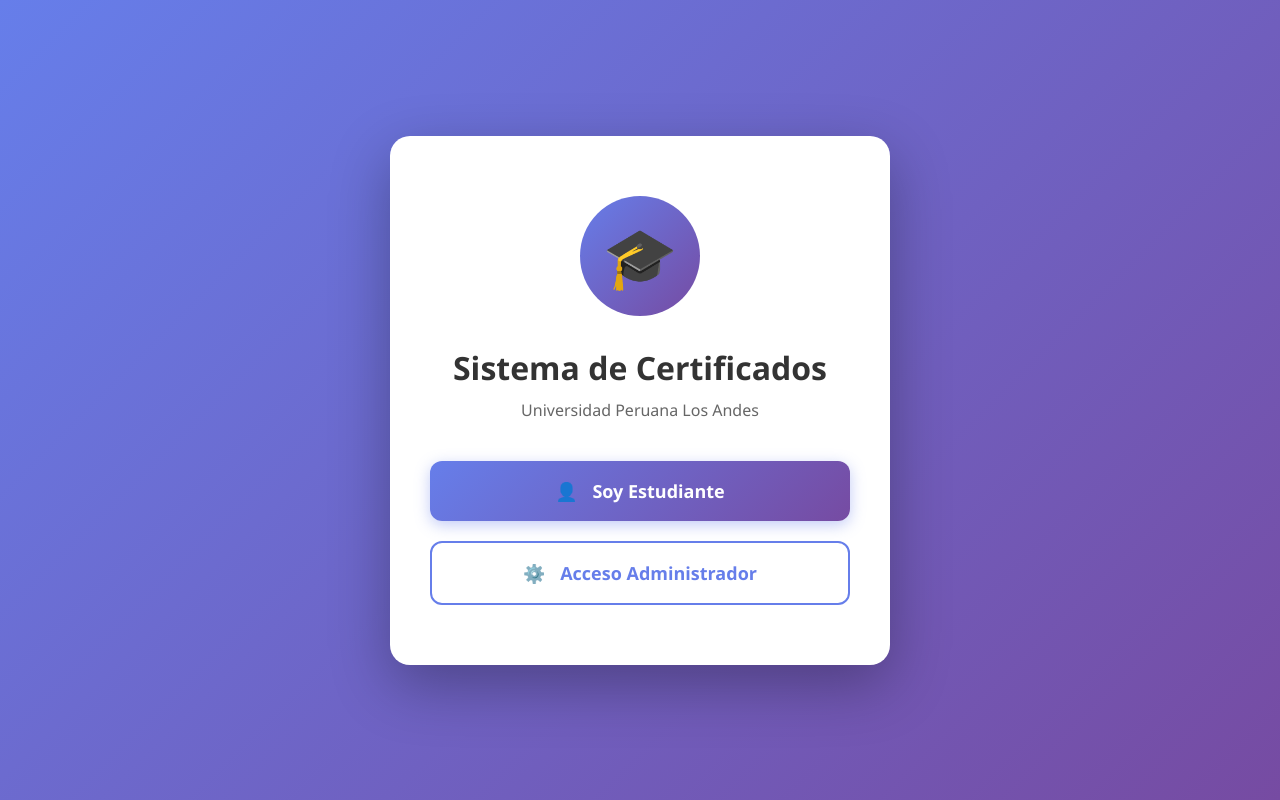
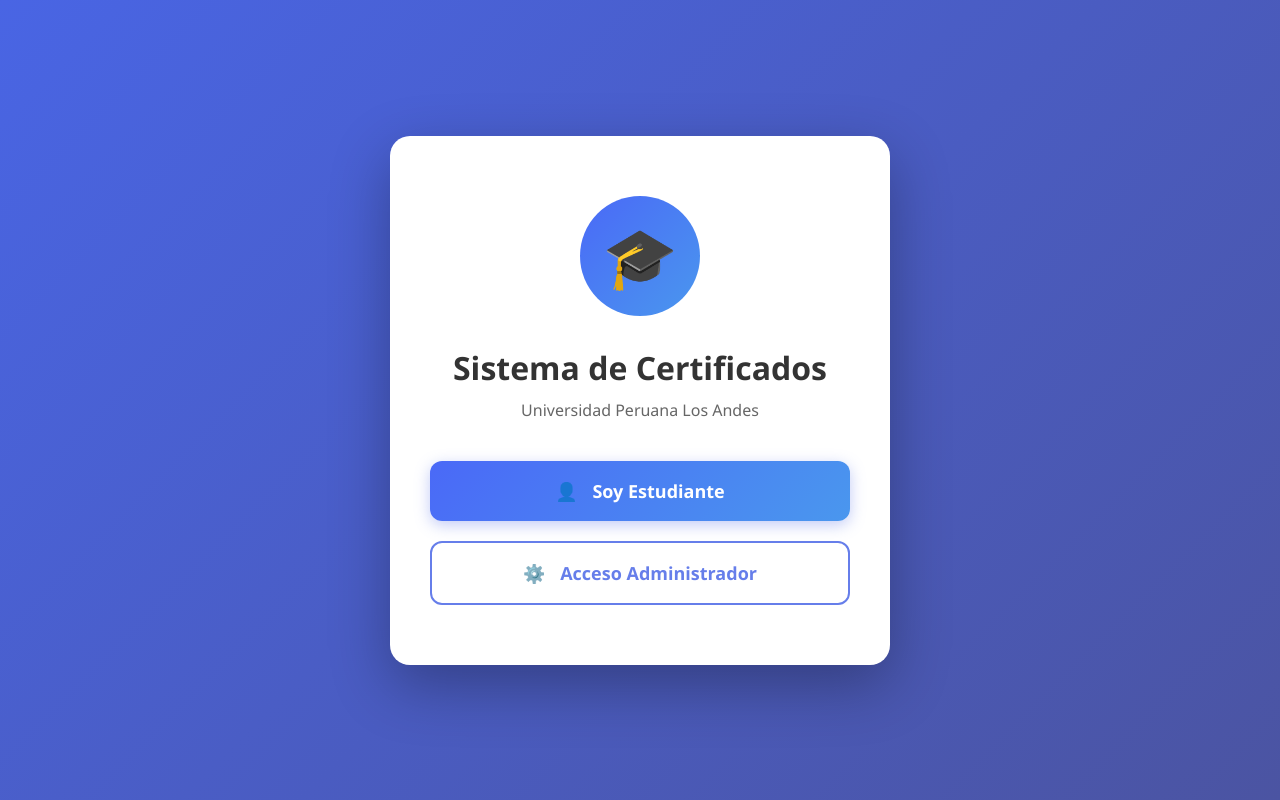
Before and after one commit to Leonardo-max-el/app_certigen, a Django app: page / in a window 1280 px wide. Run offline with Django 5.2, Linux system fonts and the light colour scheme.

Commit message:
FinalyProjectUpla

```diff
--- a/app_Certigen/templates/certigen/home.html
+++ b/app_Certigen/templates/certigen/home.html
@@ -14,7 +14,7 @@
 
       body {
         font-family: "Segoe UI", Tahoma, Geneva, Verdana, sans-serif;
-        background: linear-gradient(135deg, #667eea 0%, #764ba2 100%);
+        background: linear-gradient(135deg, #4965e4ff 0%, #4b54a2ff 100%);
         min-height: 100vh;
         display: flex;
         align-items: center;
@@ -36,7 +36,7 @@
         width: 120px;
         height: 120px;
         margin: 0 auto 30px;
-        background: linear-gradient(135deg, #667eea 0%, #764ba2 100%);
+        background: linear-gradient(135deg, #4a69f7ff 0%, #4a97eeff 100%);
         border-radius: 50%;
         display: flex;
         align-items: center;
@@ -75,7 +75,7 @@
       }
 
       .btn-primary {
-        background: linear-gradient(135deg, #667eea 0%, #764ba2 100%);
+        background: linear-gradient(135deg, #4a69f7ff 0%, #4a97eeff 100%);
         color: white;
         box-shadow: 0 4px 15px rgba(102, 126, 234, 0.4);
       }
--- a/app_Certigen/templates/certigen/login_estudiante.html
+++ b/app_Certigen/templates/certigen/login_estudiante.html
@@ -14,7 +14,7 @@
 
       body {
         font-family: "Segoe UI", Tahoma, Geneva, Verdana, sans-serif;
-        background: linear-gradient(135deg, #667eea 0%, #764ba2 100%);
+        background: linear-gradient(135deg, #4a69f7ff 0%, #4a97eeff 100%);
         min-height: 100vh;
         display: flex;
         align-items: center;
@@ -86,7 +86,7 @@
       .btn-submit {
         width: 100%;
         padding: 16px;
-        background: linear-gradient(135deg, #667eea 0%, #764ba2 100%);
+        background: linear-gradient(135deg, #4a69f7ff 0%, #4a97eeff 100%);
         color: white;
         border: none;
         border-radius: 10px;
```
Also changed, not shown: db.sqlite3.
